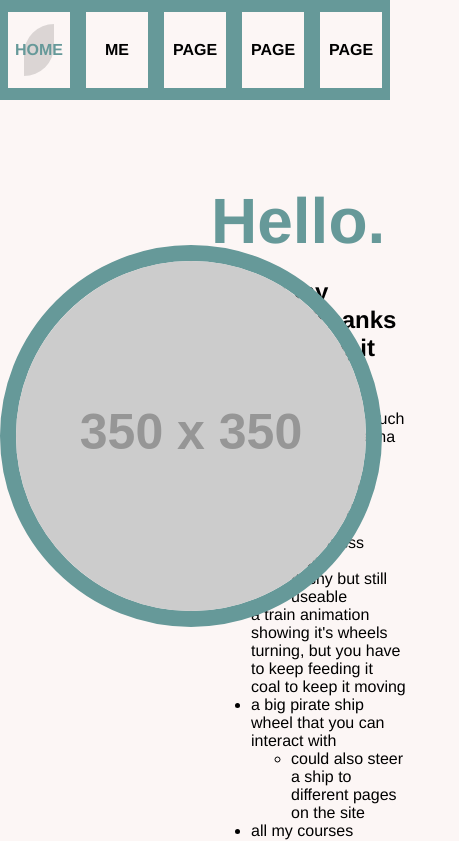
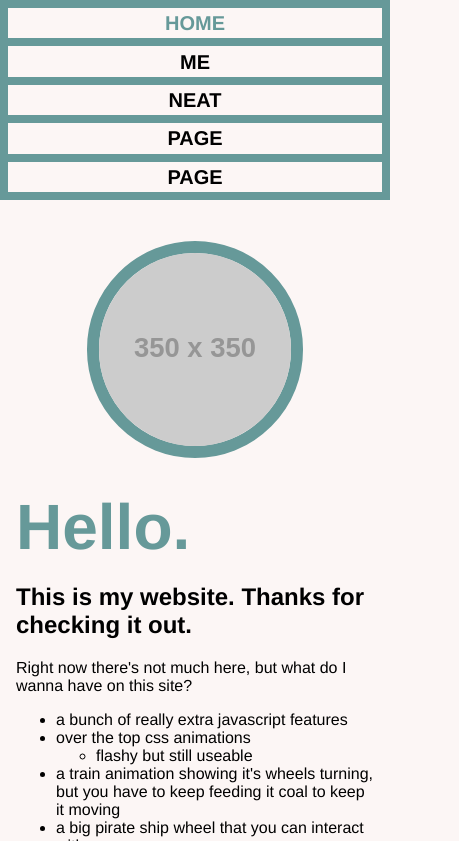
Before and after one commit to samalton/samalton.github.io, a plain HTML site: page index.html in a window 390 px wide. Shown: the top 841 px of the page, 459 px wide, since content can reach past the window. Drawn offline with Linux system fonts and the light colour scheme; placeholder pictures from the web are drawn by us.

Commit message:
mobile friendly

```diff
--- a/css/style.css
+++ b/css/style.css
@@ -6,6 +6,10 @@ body {
     /* position: relative; */
     background-color: #FCF6F5FF;
     font-family: Helvetica, Verdana, sans-serif;
+}
+
+a:-webkit-any-link {
+    color: inherit;
 }
 
 #home {
@@ -145,3 +149,58 @@ body {
     height: 320px;
     /* background-image: url('../images/ship.png'); */
 }
+
+@media only screen and (max-width: 1024px) {
+
+    #content {
+        flex-direction: column;
+    }
+
+    .half-content {
+        width: unset;
+    }
+
+    .circle-image {
+        top: unset;
+    }
+
+    .circle-container {
+        padding: 1em;
+    }
+
+    .intro-container h1 {
+        margin-top: 0;
+    }
+
+    #top-nav a span {
+        font-size: 1.25em;
+    }
+
+    #top-nav a:after {
+        content: none;
+    }
+}
+
+@media only screen and (max-width: 768px) {
+
+    #top-nav {
+        height: 200px;
+        flex-direction: column;
+    }
+
+    #top-nav a {
+        border-width: 0.5em;
+        border-top: none;
+    }
+
+    #top-nav a:first-child {
+        border-top: 0.5em var(--main-bg-color) solid;
+    }
+
+    .circle-image {
+        width: calc(75vw - 100px);
+        max-width: 350px;
+        border: 0.75em var(--main-bg-color) solid;
+    }
+
+}
--- a/index.html
+++ b/index.html
@@ -12,22 +12,20 @@
 
 	<!-- Load the Paper.js library -->
 	<script type="text/javascript" src="js/paper.js"></script>
-
-
 </head>
 
 <body id="home">
 	<div id="top-nav-bg">
 		<span id="nav-feature-left"></span>
 		<span id="top-nav">
-			<a class="current">
+			<a href="index.html" class="current">
 				<span>Home</span>
 			</a>
-			<a>
+			<a href="me.hmtl">
 				<span>Me</span>
 			</a>
-			<a>
-				<span>page</span>
+			<a href="neat.html">
+				<span>Neat</span>
 			</a>
 			<a>
 				<span>page</span>
@@ -80,8 +78,5 @@
 		</div>
 	</div>
 
-	<canvas id="canvas" class="pirate-wheel" resize></canvas>
-
-	<script type="text/paperscript" src="js/script.js" canvas="canvas"></script>
 </body>
 </html>
```
Also changed, not shown: neat.html (added, +45 -0 lines).
